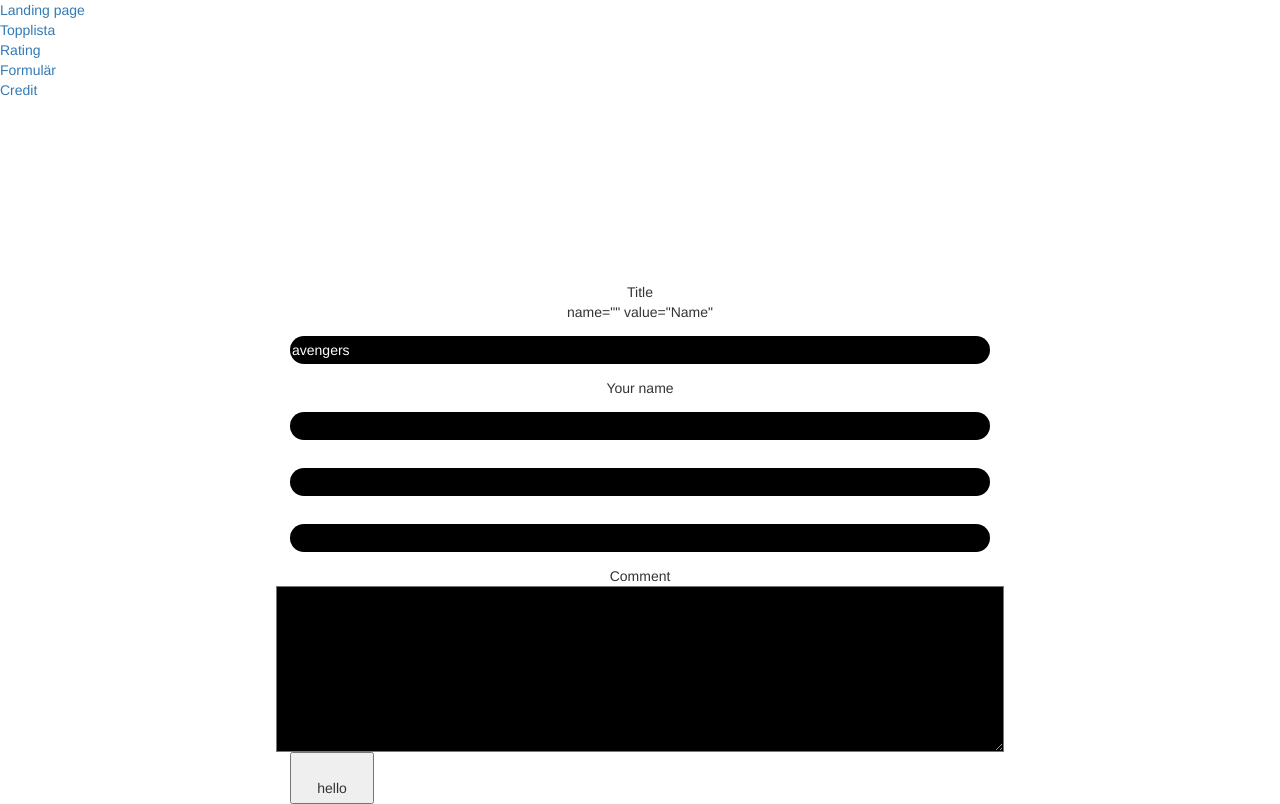
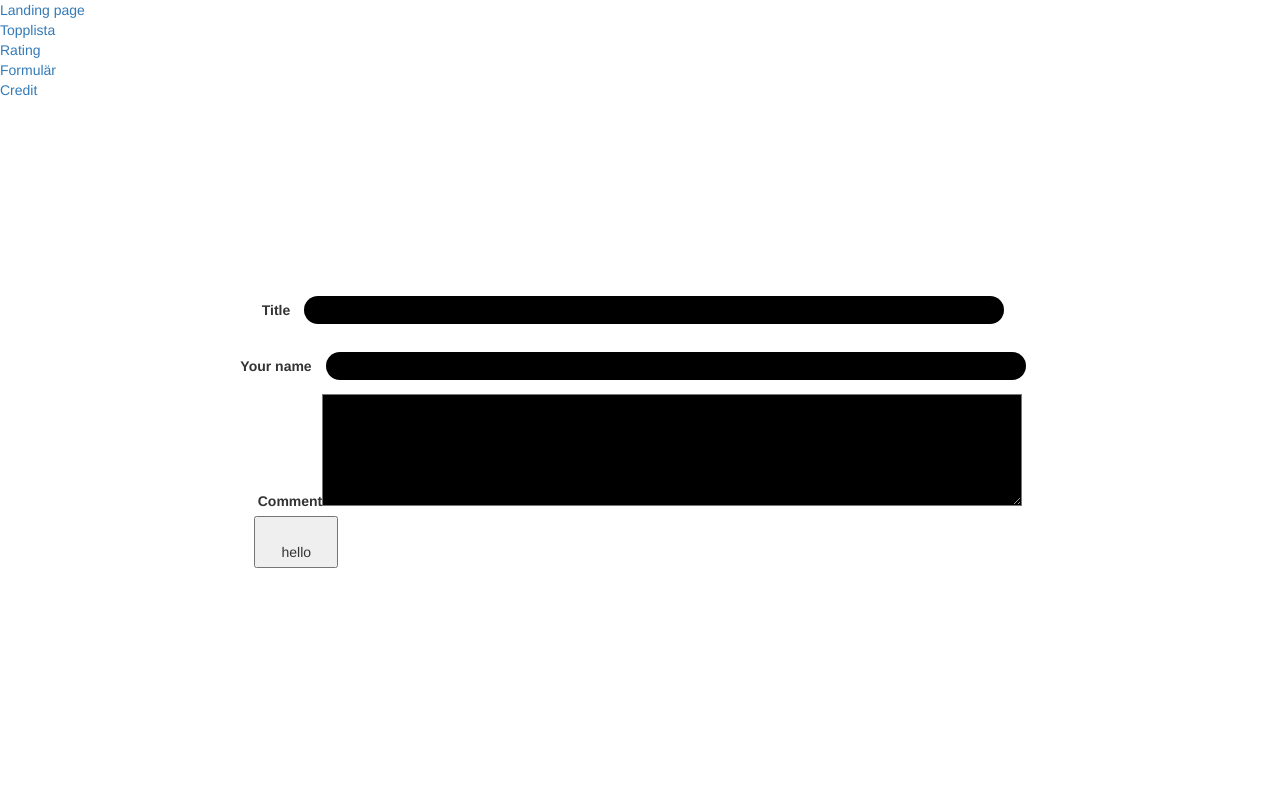
Before and after one commit to Eva-Fireborn/Tombola, an Angular app: page /Form in a window 1280 px wide. Built offline with nearby package versions, Linux system fonts and the light colour scheme; no server answers.

Commit message:
search movie by String

```diff
--- a/package.json
+++ b/package.json
@@ -27,12 +27,12 @@
   },
   "devDependencies": {
     "@angular-devkit/build-angular": "~0.13.0",
-    "@angular/cli": "~7.3.5",
+    "@angular/cli": "^7.3.8",
     "@angular/compiler-cli": "~7.2.0",
     "@angular/language-service": "~7.2.0",
-    "@types/node": "~8.9.4",
     "@types/jasmine": "~2.8.8",
     "@types/jasminewd2": "~2.0.3",
+    "@types/node": "~8.9.4",
     "codelyzer": "~4.5.0",
     "jasmine-core": "~2.99.1",
     "jasmine-spec-reporter": "~4.2.1",
--- a/src/app/shared/api-data.service.ts
+++ b/src/app/shared/api-data.service.ts
@@ -1,16 +1,16 @@
-import { Injectable, Input } from '@angular/core';
+import { Injectable } from '@angular/core';
 import { Observable } from 'rxjs';
 import { HttpClient } from '@angular/common/http';
 import { Movie } from './movie';
-
 
 @Injectable({
   providedIn: 'root'
 })
 export class ApiDataService {
+    chosenMovie: string;
     http: HttpClient = null;
     url: string = 'https://api.themoviedb.org/3/movie/top_rated?api_key=b77e44fd4073dc13e011647c4946a9ae&language=en-US&page=1';
-    formUrl: string = 'https://api.themoviedb.org/3/search/movie?api_key=b77e44fd4073dc13e011647c4946a9ae&query={chosenMovie}'
+    formUrl: string = null;
 
     constructor(http: HttpClient) {
         this.http = http;
@@ -23,4 +23,15 @@ export class ApiDataService {
     getSearchMovie(): Observable<Movie> {
         return this.http.get<Movie>(this.formUrl);
     }
+
+    getSearchMovieFromApi(searchString: string): Observable<Movie> | null {
+        this.formUrl = `https://api.themoviedb.org/3/search/movie?api_key=b77e44fd4073dc13e011647c4946a9ae&query=${searchString}`
+
+        if( searchString) {
+            return this.http.get<Movie>(this.formUrl);
+        } else {
+            return null;
+        }
+    }
+
 }
--- a/src/app/shared/movie.ts
+++ b/src/app/shared/movie.ts
@@ -1,7 +1,5 @@
 export interface Movie {
     title: string;
-    // page: string;
-    //change to right datatyp when we know.
     results: any;
     vote_average: number;
     release_date: number;
--- a/src/app/user-form/form/form.component.css
+++ b/src/app/user-form/form/form.component.css
@@ -19,6 +19,8 @@ input {
 textarea {
     background-color: black;
     color: white;
+    height: 8em;
+    width: 50em;
 }
 button {
     width: 6em;
--- a/src/app/user-form/form/form.component.html
+++ b/src/app/user-form/form/form.component.html
@@ -1,14 +1,21 @@
 <div class="inputFormContainer">
     <div class="inputForm">
-        <span>Title</span>
-        name="" value="Name"
-        <input class="titleInput" type="text" value="avengers" (onkeyup)="filterList($event)" />
-        <span>Your name</span>
-        <input class="userNameInput" type="text" />
-        <input type="text" />
-        <input type="text" />
-        <span>Comment</span>
-        <textarea class="commentInputText" rows="8" cols="80"></textarea>
+        <form [formGroup]="groupPostMovie"
+        >
+            <div>
+                <label>Title</label>
+                <input class="titleInput" type="text" value=" " formControlName="searchByTitle" />
+            </div>
+            <div>
+                <label>Your name</label>
+                <input class="userNameInput" type="text" formControlName="yourName" />
+            </div>
+            <div>
+                <label>Comment</label>
+                <textarea class="commentInputText" formControlName="postComment"></textarea>
+            </div>
+        </form>
         <button type="button" (click)="addMovieComment()">hello</button>
+
     </div>
 </div>
--- a/src/app/user-form/form/form.component.ts
+++ b/src/app/user-form/form/form.component.ts
@@ -1,5 +1,6 @@
 import { Component, OnInit, Output } from '@angular/core';
-import { ApiDataService } from '../../shared/api-data.service'
+import { FormGroup, FormControl} from '@angular/forms'
+import { ApiDataService } from 'src/app/shared/api-data.service';
 
 @Component({
   selector: 'app-form',
@@ -8,26 +9,49 @@ import { ApiDataService } from '../../shared/api-data.service'
 })
 export class FormComponent implements OnInit {
     movieSearch: any[] = [];
-    @Output chosenMovie: string;
+    @Output() chosenMovie: string;
 
-    constructor(private movieDataList: ApiDataService) { }
+    constructor(private movieDataList: ApiDataService) {  }
 
-    ngOnInit() {
-        this.movieDataList.getSearchMovie().subscribe(
+    groupPostMovie = new FormGroup ({
+        searchByTitle: new FormControl(''),
+        yourName: new FormControl(''),
+        postComment: new FormControl(''),
+    });
+
+    ngOnInit() { this.onChanges(); }
+
+    onChanges(): void {
+        this.groupPostMovie.get('searchByTitle').valueChanges.subscribe(val => {
+            this.chosenMovie = val ;
+            console.log('listOfSearchMovie' , this.chosenMovie);
+
+            if( this.chosenMovie) {
+                this.movieDataList.getSearchMovieFromApi(this.chosenMovie).subscribe(
                     movieSearchList => {
                         let movielist = movieSearchList.results;
                         this.movieSearch = movielist.map(formObj => ({
                             title: formObj.title,
                             poster_path: formObj.poster_path,
                         }));
-                console.log('form.ts ngOnInit: ', movielist , 'movieSearchList:' , movieSearchList)
+                        console.log('form-ngOnInit movieSearchList: ' , this.movieSearch)
+                    })
+
+            } else {
+                return null
             }
-        )
+        })
+    }
 }
 
-    filterList($event) {
-        this.chosenMovie = event.target.value;
 
-    }
 
-}
+
+
+// this.searchByTitle = this.groupPostMovie.get('searchByTitle');
+// this.yourName = this.groupPostMovie.get('yourName');
+// this.postComment = this.groupPostMovie.get('postComment');
+
+// searchByTitle: AbstractControl;
+// yourName: AbstractControl;
+// postComment: AbstractControl;
--- a/src/app/user-form/user-form.module.ts
+++ b/src/app/user-form/user-form.module.ts
@@ -1,11 +1,13 @@
 import { NgModule } from '@angular/core';
 import { CommonModule } from '@angular/common';
 import { FormComponent } from './form/form.component';
+import { ReactiveFormsModule} from '@angular/forms';
 
 @NgModule({
   declarations: [FormComponent],
   imports: [
-    CommonModule
+    CommonModule,
+    ReactiveFormsModule
   ],
   exports: [
     FormComponent
```
Also changed, not shown: 1 other file (tests, documents, lock files or other folders). Lines whose indentation alone changed are shown as unchanged.
